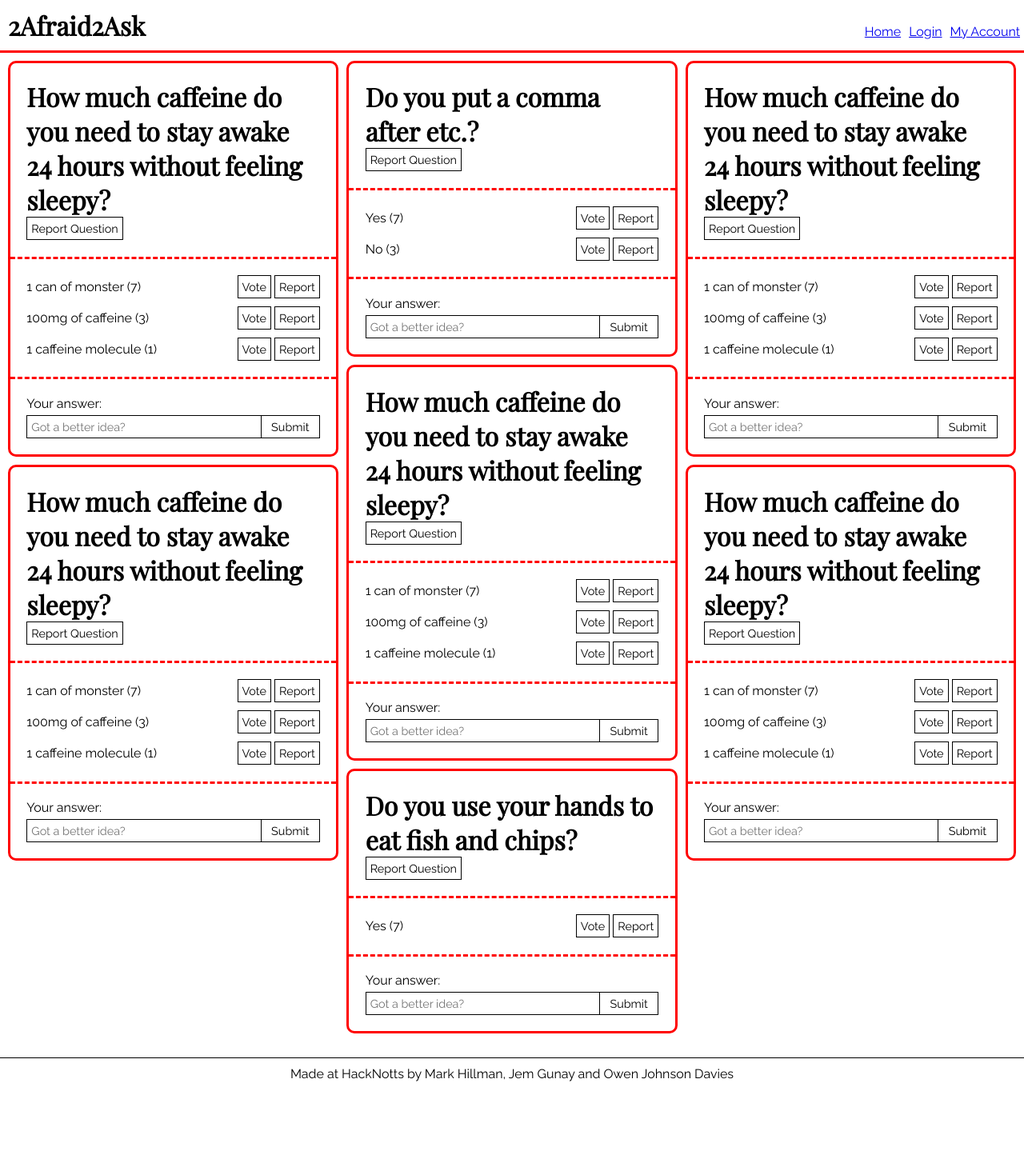
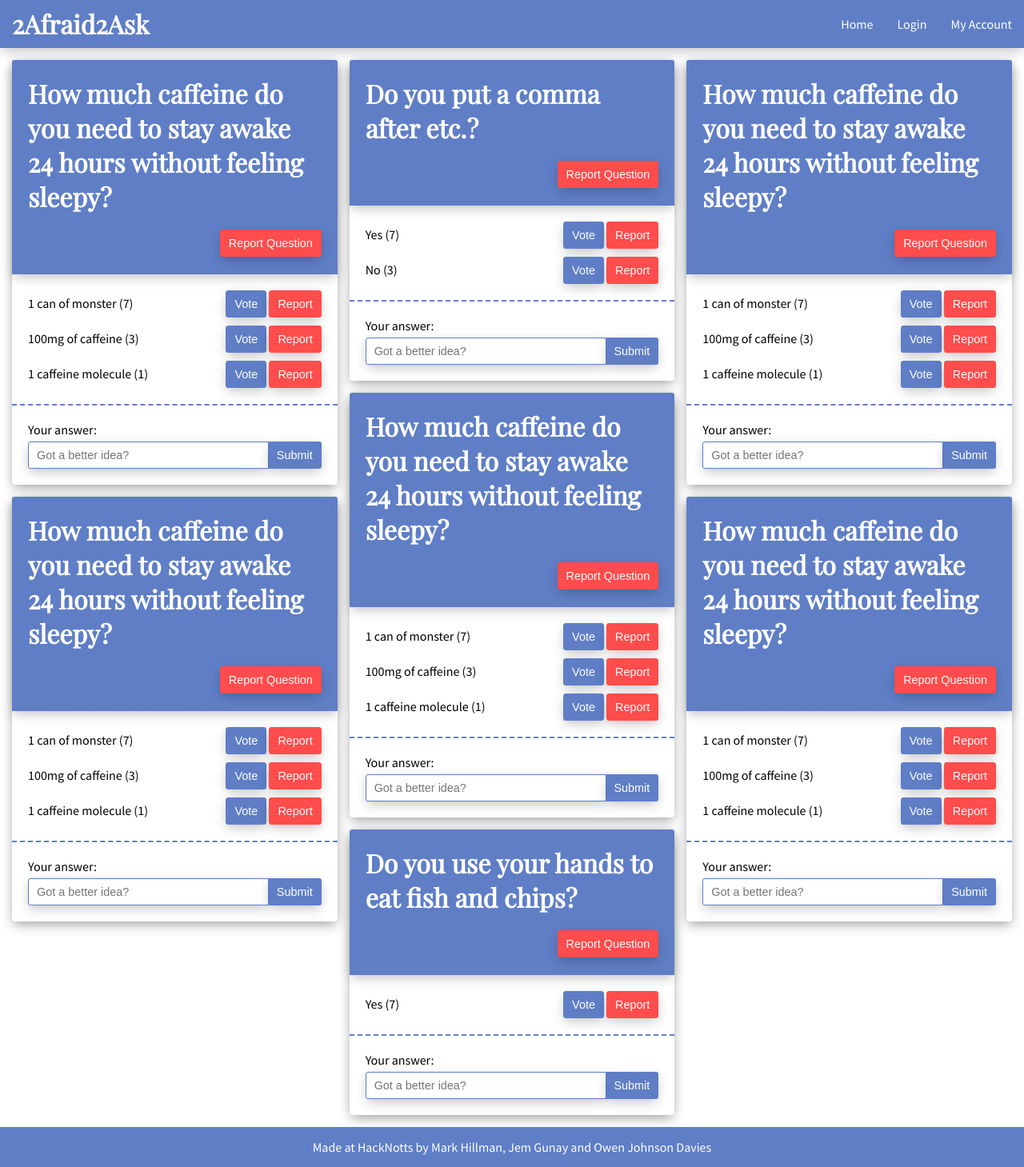
Before and after one commit to imitablerabbit/2afraid2ask, a Flask app: page / in a window 1280 px wide. Shown: the whole page at 80% size. Before the commit the page ends 1352 px from the top, so only its background shows below. Run offline with Flask 2, Linux system fonts and the light colour scheme.

Commit message:
Updated UI for all pages

```diff
--- a/private/templates/base.html
+++ b/private/templates/base.html
@@ -7,16 +7,15 @@
     <link rel="stylesheet" type="text/css" href="/static/poll.css">
     <link rel="stylesheet" type="text/css" href="/static/styles.css">
     <link rel="stylesheet" type="text/css" href="/static/form.css">
-    <link href="https://fonts.googleapis.com/css?family=Playfair+Display|Raleway" rel="stylesheet">
+    <link href="https://fonts.googleapis.com/css?family=Playfair+Display|Source+Sans+Pro:400,600" rel="stylesheet">
 </head>
 <body>
+    <div id="wrapper">
         {% block titlenav %}
-    <nav>
-        <!-- Overlapping on lines to remove spaces -->
-        <h1>2Afraid2Ask</h1><ul>
-            <li><a href="/">Home</a></li><li>
-            <a href="/login">Login</a></li><li>
-            <a href="/my_account">My Account</a></li>
+        <nav><h1>2Afraid2Ask</h1><ul>
+                <li><a href="/">Home</a>
+                </li><li><a href="/login">Login</a>
+                </li><li><a href="/my_account">My Account</a></li>
             </ul>
         </nav>
         {% endblock %}
@@ -24,6 +23,7 @@
         <div id="main-content">
             {% block content %}
             {% endblock %}
+        </div>
     </div>
 
     {% block footer %}
--- a/private/templates/new_poll.html
+++ b/private/templates/new_poll.html
@@ -2,6 +2,8 @@
 
 {% block content %}
 <form method=post>
+	<h1>New Poll</h1>
+
 	<label for=question>Question:</label>
 	<input id=question name=question></input>
 </form>
--- a/private/templates/poll.html
+++ b/private/templates/poll.html
@@ -2,7 +2,9 @@
 
     <div class="poll-question">
         <h1>{{poll.question}}</h1>
-        <a class="button report" href="/poll/report/{{poll.poll_id}}">Report Question</a>
+        <div class="report-question">
+            <a class="button red" href="/poll/report/{{poll.poll_id}}">Report Question</a>
+        </div>
     </div>
 
     <div class="poll-answers">
@@ -11,8 +13,8 @@
             <div class="poll-answer">
                 <p>{{answer.answer}} ({{answer.votes}})</p><div class="buttons">
 
-                    <a class="button" href="/polls/{{poll.poll_id}}/answers/{{answer.answer_id}}/vote">Vote</a>
-                    <a class="button" href="/polls/{{poll.poll_id}}/answers/report/{{answer.answer_id}}">Report</a>
+                    <a class="button blue" href="/polls/{{poll.poll_id}}/answers/{{answer.answer_id}}/vote">Vote</a>
+                    <a class="button red" href="/polls/{{poll.poll_id}}/answers/report/{{answer.answer_id}}">Report</a>
                 </div>
             </div>
         {% endfor %}
@@ -23,9 +25,11 @@
     </div>
 
     <form class="poll-form" method="POST" action="/poll/{{poll.poll_id}}/answers/new">
-        <label>Your answer:</label>
-
-        <input name="answer" id="answer" type="text" placeholder="Got a better idea?"></input><input type="submit" value="Submit">
+        <label for="answer">Your answer:</label>
+        <div class="text-button">
+            <input class="text-button blue" name="answer" id="answer" type="text" placeholder="Got a better idea?"
+            ><input class="text-button blue" type="submit" value="Submit">
+        </div>
     </form>
 
 </div>{% endif %}
--- a/private/templates/poll_edit.html
+++ b/private/templates/poll_edit.html
@@ -2,6 +2,8 @@
 
 {% block content %}
 <form method=POST>
+	<h1>Edit Poll</h1>
+
 	<label for=question>Question:</label>
 	<input type=test id=question name=question>
 		{% if poll %}{{poll.question}}{% endif %}
--- a/server/static/form.css
+++ b/server/static/form.css
@@ -1,24 +1,154 @@
+form {
+    margin: 20px auto;
+    width: 40%;
+    -webkit-box-shadow: 0px 5px 15px -2px rgba(0,0,0,0.4);
+    -moz-box-shadow: 0px 5px 15px -2px rgba(0,0,0,0.4);
+    box-shadow: 0px 5px 15px -2px rgba(0,0,0,0.4);
+}
+
+form h1 {
+    background: #5F7EC6;
+    padding: 20px;
+    color: white;
+    border-radius: 3px;
+    border-bottom-left-radius: 0px;
+    border-bottom-right-radius: 0px;
+    -webkit-box-shadow: 0px 5px 15px -2px rgba(0,0,0,0.25);
+    -moz-box-shadow: 0px 5px 15px -2px rgba(0,0,0,0.25);
+    box-shadow: 0px 5px 15px -2px rgba(0,0,0,0.25);
+}
+
+.form-content {
+    padding: 20px;
+}
+
 label {
     display: block;
     margin-bottom: 5px;
 }
 
+input {
+    width: 100%;
+    border: solid 1px black;
+}
+
+input[type=submit] {
+    width: initial;
+}
+
 input, a.button {
     font-family: 'Raleway', sans-serif;
     display: inline-block;
-    border: solid thin black;
-    padding: 5px;
+    padding: 8px 10px;
     font-size: 0.9em;
+    border-radius: 3px;
+    -webkit-box-shadow: 0px 5px 15px -2px rgba(0,0,0,0.25);
+    -moz-box-shadow: 0px 5px 15px -2px rgba(0,0,0,0.25);
+    box-shadow: 0px 5px 15px -2px rgba(0,0,0,0.25);
+}
+
+
+/*
+Red stylings for form elements
+*/
+.red {
+    background: #FF4C4C;
+    border-color: #FF4C4C;
+    color: white;
+}
+
+.red:hover {
+    background: #FF6B6B;
+    cursor: pointer;
+}
+
+.red:active {
+    background: #E92525;
+}
+
+/*
+Blue stylings
+*/
+.blue {
+    background: #5F7EC6;
+    border-color: #5F7EC6;
+    color: white;
+}
+
+.blue:hover {
+    background: #85A0DD;
+    cursor: pointer;
+}
+
+.blue:active {
+    background: #4061AD;
+}
+
+/*
+Green stylings
+*/
+.green {
+    background: #3DCD3D;
+    border-color: #3DCD3D;
+    color: white;
+}
+
+.green:hover {
+    background: #5CDD5C;
+    cursor: pointer;
+}
+
+.green:active {
+    background: #1DBB1D;
+}
+
+/*
+Other input stylings
+*/
+input[type=text],
+input[type=email],
+input[type=password] {
+    background: white;
+    color: black;
+    margin-bottom: 15px;
 }
 
 input[type=submit],
-input[type=button] {
-    background: white;
+input[type=button],
+a.button {
+    border-style: solid;
+    border-width: 1px;
+    text-decoration: none;
 }
 
-input[type=submit]:hover,
-input[type=button]:hover {
-    background: black;
-    cursor: pointer;
-    color: white;
+/*
+Text input and button
+*/
+.text-button {
+    display: flex;
 }
+
+.text-button input[type=submit] {
+    border-left: none;
+    width: auto;
+    border-top-left-radius: 0px;
+    border-bottom-left-radius: 0px;
+    margin: auto;
+}
+
+.text-button input[type=text] {
+    width: 100%;
+    border-top-right-radius: 0px;
+    border-bottom-right-radius: 0px;
+    margin: auto;
+}
+
+input[type=text]:hover,
+input[type=text]:active,
+input[type=email]:hover,
+input[type=email]:active,
+input[type=password]:hover,
+input[type=password]:active {
+    background: white;
+    cursor: text;
+}
--- a/server/static/index.css
+++ b/server/static/index.css
@@ -1,57 +1,97 @@
-body {
+html, body {
     margin: 0px;
     padding: 0px;
+    height: 100%;
 }
 
 nav {
+    position: fixed;
+    display: inline-block;
+    z-index: 10;
+    left: 0px;
+    top: 0px;
+    height: 60px;
+    box-sizing: border-box;
     width: 100%;
-    display: inline-block;
-    margin: 0px;
-    padding: 0px;
-    border-bottom: solid 3px red;
+    border-bottom: solid 3px #5F7EC6;
+    background: #5F7EC6;
+    color: white;
+    -webkit-box-shadow: 0px 5px 15px -2px rgba(0,0,0,0.25);
+    -moz-box-shadow: 0px 5px 15px -2px rgba(0,0,0,0.25);
+    box-shadow: 0px 5px 15px -2px rgba(0,0,0,0.25);
 }
 
 nav h1 {
     display: inline-block;
-    width: 50%;
-    margin: 0px;
-    padding: 10px;
     box-sizing: border-box;
     font-size: 2em;
+    height: 60px;
+    line-height: 60px;
+    margin-left: 15px;
 }
 
 nav ul {
     list-style: none;
-    display: inline-block;
-    width: 50%;
-    margin: 0px;
-    padding: 0px;
     text-align: right;
+    float: right;
+    height: 60px;
 }
 
 nav li {
     display: inline-block;
-    margin: 0px;
-    padding: 5px;
+}
+
+nav li > a {
+    display: inline-block;
+    color: white;
+    height: 60px;
+    line-height: 60px;
+    padding: 0px 15px;
+    text-decoration: none;
+    background: #5F7EC6;
+}
+
+nav li > a.active {
+    background: white;
+    color: #5F7EC6;
+}
+
+nav li > a:hover {
+    background: #85A0DD;
+    cursor: pointer;
+}
+
+nav li > a:active {
+    background: #4061AD;
 }
 
 #main-content {
     margin: auto;
     width: 100%;
+    margin-top: 60px;
+    display: inline-block;
+}
+
+#wrapper {
+    min-height: calc(100vh - 50px);
+    display: inline-block;
+    width: 100%;
 }
 
 footer {
+    display: inline-block;
     width: 100%;
-    display: inline-block;
-    border-top: solid thin black;
-    margin-top: 10px;
+    background: #5F7EC6;
+    color: white;
+    clear: both;
+    height: 50px;
 }
 
 footer p {
     display: inline-block;
     width: 100%;
-    margin: 0px;
-    padding: 10px;
+    height: 50px;
+    line-height: 50px;
     box-sizing: border-box;
     text-align: center;
 }
--- a/server/static/poll.css
+++ b/server/static/poll.css
@@ -1,16 +1,19 @@
 .poll-list {
-    column-count: 3;
-    column-gap: 10px;
-    padding: 10px;
+    column-count: 1;
+    column-gap: 15px;
+    padding: 15px;
+    padding-bottom: 0px;
 }
 
 .poll-block {
     width: 100%;
     display: inline-block;
     vertical-align: top;
-    border: solid 3px red;
-    border-radius: 10px;
-    margin-bottom: 10px;
+    border-radius: 4px;
+    margin-bottom: 15px;
+    -webkit-box-shadow: 0px 5px 15px -2px rgba(0,0,0,0.4);
+    -moz-box-shadow: 0px 5px 15px -2px rgba(0,0,0,0.4);
+    box-shadow: 0px 5px 15px -2px rgba(0,0,0,0.4);
 }
 
 .poll-block:nth-of-type(3n - 2) {
@@ -22,16 +25,26 @@
 }
 
 .poll-question {
-    padding: 5%;
-    border-bottom: dashed 3px red;
+    padding: 20px;
+    background: #5F7EC6;
+    color: white;
+    border-bottom: dashed 2px #5F7EC6;
+    border-radius: 3px;
+    border-bottom-left-radius: 0px;
+    border-bottom-right-radius: 0px;
+    -webkit-box-shadow: 0px 5px 15px -2px rgba(0,0,0,0.25);
+    -moz-box-shadow: 0px 5px 15px -2px rgba(0,0,0,0.25);
+    box-shadow: 0px 5px 15px -2px rgba(0,0,0,0.25);
 }
 
-.poll-question .button.report {
+.report-question {
+    text-align: right;
+    margin-top: 20px;
 }
 
 .poll-answers {
-    padding: 5%;
-    border-bottom: dashed 3px red;
+    padding: 20px;
+    border-bottom: dashed 2px #5F7EC6;
 }
 
 .poll-answer {
@@ -52,7 +65,11 @@
 .poll-form {
     display: inline-block;
     width: 100%;
-    padding: 5%;
+    padding: 20px;
+    -webkit-box-shadow: none;
+    -moz-box-shadow: none;
+    box-shadow: none;
+    margin: 0px;
 }
 
 .poll-answer p {
@@ -66,11 +83,32 @@
     text-align: right;
 }
 
-.poll-form input[type=text] {
-    width: 80%;
+@media screen and (min-width: 800px) {
+    .poll-list {
+        column-count: 2;
+    }
 }
 
-.poll-form input[type=submit] {
-    width: 20%;
-    border-left: none;
+@media screen and (min-width: 1200px) {
+    .poll-list {
+        column-count: 3;
+    }
 }
+
+@media screen and (min-width: 1600px) {
+    .poll-list {
+        column-count: 4;
+    }
+}
+
+@media screen and (min-width: 2000px) {
+    .poll-list {
+        column-count: 5;
+    }
+}
+
+@media screen and (min-width: 2400px) {
+    .poll-list {
+        column-count: 6;
+    }
+}
--- a/server/static/styles.css
+++ b/server/static/styles.css
@@ -1,5 +1,5 @@
 * {
-    font-family: 'Raleway', sans-serif;
+    font-family: 'Source Sans Pro', sans-serif;
     margin: 0px;
     padding: 0px;
     box-sizing: border-box;
@@ -14,14 +14,6 @@ h1 {
     font-size: 2rem;
 }
 
-a.button {
-    border: solid thin black;
-    padding: 5px;
-    text-decoration: none;
-    color: black;
+.inline-block-right {
+    text-align: right;
 }
-
-a.button:hover {
-    background: black;
-    color: white;
-}
```
Also changed, not shown: private/templates/login.html (+14 -7 lines), private/templates/new_user.html (+9 -3 lines). Lines whose indentation alone changed are shown as unchanged.
